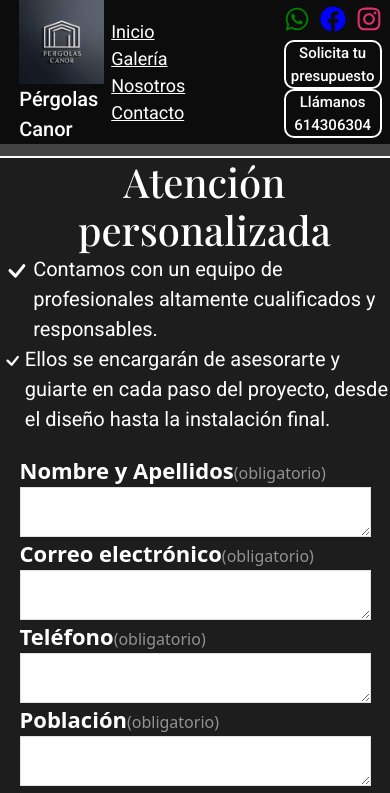
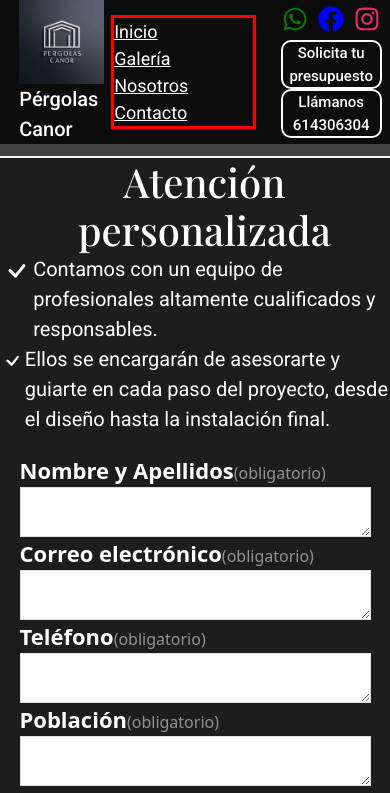
Before and after one commit to IreneGarciaF/Pergolas, a React (Create React App) app: page /#/contacto in a window 390 px wide. Shown: the top 793 px of the page. Built offline with nearby package versions, Linux system fonts and the light colour scheme; a web font is replaced by a local one.

Commit message:
cambio en app.js nav.link a links

```diff
--- a/src/components/contacto.css
+++ b/src/components/contacto.css
@@ -200,7 +200,7 @@
     }
 
     .contenedor-contacto {
-        margin-top: 30% !important;
+        margin-top: 25% !important;
         padding-top: 5% !important;
     }
     .atencion h4 {
--- a/src/components/header.css
+++ b/src/components/header.css
@@ -53,7 +53,8 @@
 }
 
 
-.navbar .links .nav-link {
+.navegacion .header-link {
+    padding: 0 1%;
     color: #ffffff;
     font-family: 'Roboto';
     font-size: 18px;
@@ -61,14 +62,17 @@
     text-decoration: underline;
     display: flex;
     align-items: center;
-    width: auto;
+    width: fit-content;
 }
 
+
 .navbar .link_nav {
+    border: 3px solid red;
     display: flex;
     flex-wrap: wrap;
-    margin-left: 20%;
-    padding-right: 15%;
+    margin-left: 18%;
+    padding-right: 4%;
+    width: 100%;
 }
 .navbar-brand {
     height: fit-content;
@@ -165,6 +169,9 @@
         flex-direction: column;
         width: 100%;
 
+    }
+    .navbar .link_nav {
+        width: 80%;
     }
     .empresa {
         flex-direction: column;
@@ -265,3 +272,11 @@
     }
 
 }
+
+
+@media (max-width: 991px) {
+    .navbar .link_nav {
+        width: 80%;
+    }
+
+}
--- a/src/components/header.js
+++ b/src/components/header.js
@@ -3,6 +3,7 @@ import Container from 'react-bootstrap/Container';
 import Nav from 'react-bootstrap/Nav';
 import Navbar from 'react-bootstrap/Navbar';
 import Button from 'react-bootstrap/Button';
+import { Link } from 'react-router-dom';
 
 //Estilo
 import './header.css';
@@ -26,10 +27,10 @@ function AppHeader() {
         <Navbar.Collapse className="navegacion" id="basic-navbar-nav">
             <Nav className="links">
             <Nav className="link_nav">
-            <Nav.Link href="/" >Inicio</Nav.Link>
-            <Nav.Link href="/galeria" >Galería</Nav.Link>
-            <Nav.Link href="/Nosotros">Nosotros</Nav.Link>
-            <Nav.Link href="/contacto">Contacto</Nav.Link>
+            <Link className="header-link" to="/" > Inicio </Link>
+            <Link className="header-link" to="/galeria" > Galería </Link>
+            <Link className="header-link" to="/Nosotros"> Nosotros </Link>
+            <Link className="header-link" to="/contacto"> Contacto </Link>
             </Nav>
         <Container className="botones">
         <Navbar className="link-rrss">
```
